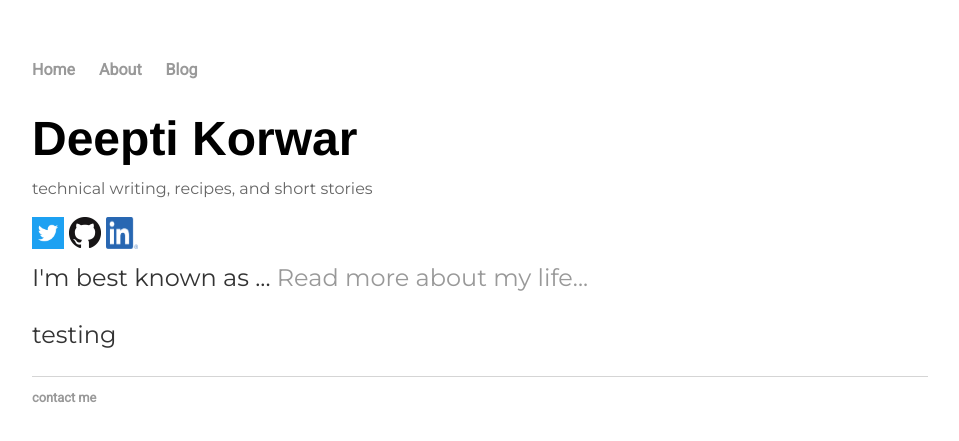
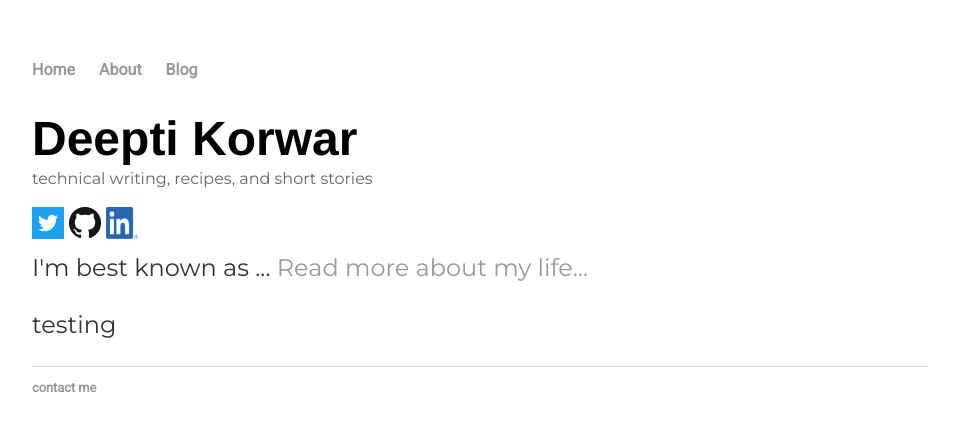
Before and after one commit to deeptikorwar/MyBlog, a Jekyll site: the page built from index.html, in a window 1280 px wide. Shown: the top 441 px of the page, without its empty margins (160-1119 px from the left). Built offline with Jekyll 4.4.1, drawn with Linux system fonts in a browser that asks for light colours.

Commit message:
added date to post

```diff
--- a/_layouts/post.html
+++ b/_layouts/post.html
@@ -2,6 +2,7 @@
 layout: default
 ---
 <h1>{{ page.title }}</h1>
-<div class="summary">{{page.summary}}</div>
+<p class="smallgray">{{ page.date | date_to_string }}</p>
+<div class="summary">{{ page.summary }}</div>
 
 {{ content }}
--- a/index.html
+++ b/index.html
@@ -4,7 +4,7 @@
 ---
 <div class="blurb">
   <h1>Deepti Korwar</h1>
-  <p class="smallgray" style="margin-top:-20px">technical writing, recipes, and short stories</p>
+  <p class="smallgray" style="margin-top:-30px">technical writing, recipes, and short stories</p>
   {% include my_social_media.html %} <!-- To add to all pages, move to default.html -->
   <p>I'm best known as ... <a href="pages/aboutme">Read more about my life...</a></p>
   <p>testing</p>
```
